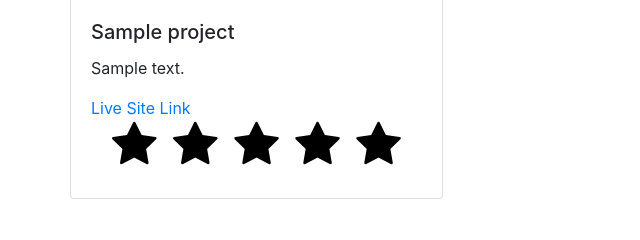
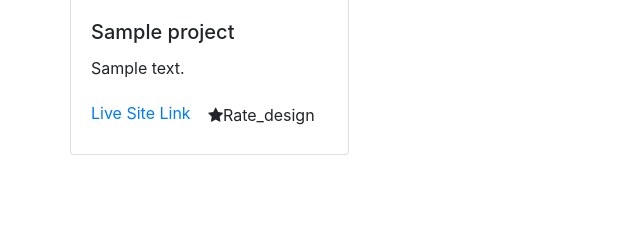
Before and after one commit to Jeff-Owuor/in-your-opinion, a Django app: page / in a window 1280 px wide. Shown: the part 137-377 px from the top of the page, without its empty margins (0-640 px from the left). Run offline with Django 4.2, Linux system fonts and the light colour scheme; tables that the repository leaves empty hold one stand-in row (values such as "Sample post"); some libraries are stand-ins or nearby versions.

Commit message:
Rate design functionality

```diff
--- a/app/templates/app/index.html
+++ b/app/templates/app/index.html
@@ -20,17 +20,7 @@
             <h5 class="card-title">{{project.project_title}}</h5>
             <p class="card-text">{{ project.project_description }}</p>
             <a href="{{ project.site_link }}" >Live Site Link</a>
-            <div class="col text-center">
-              <form action="" method="POST" class="rate-form" id="{{ object.id }}">
-                {% csrf_token %}
-                <button type="submit" class="fa fa-star fa-3x"  id="first"></button>
-                <button  type="submit" class="fa fa-star fa-3x" id="second"></button>
-                <button  type="submit" class="fa fa-star fa-3x" id="third"></button>
-                <button  type="submit" class="fa fa-star fa-3x" id="fourth"></button>
-                <button  type="submit" class="fa fa-star fa-3x" id="fifth"></button>
-              </form>
-              <h3 id="confirm-box"></h3>
-            </div>
+            <a href="{% url 'rate_design' project.id %}" class="btn"><i class="fa fa-star" aria-hidden="true"></i>Rate_design</a>
           </div>
         </div>
         {% endfor %}
--- a/app/urls.py
+++ b/app/urls.py
@@ -1,5 +1,5 @@
 from django.urls import re_path,path
-from .views import register,index,loginPage,rate_image,projectUpload,logout_user,profile,EditProfileView
+from .views import register,index,loginPage,rate_image,projectUpload,logout_user,profile,EditProfileView,rate_design
 from django.conf.urls.static import static
 from django.conf import settings
 
@@ -12,6 +12,7 @@ urlpatterns = [
     path('logout/',logout_user,name='logout'),
     path('profile/<int:id>/', profile, name="profile"),
     path('edit/<int:pk>/',EditProfileView.as_view(), name="edit"),
+    path('rate_design/<int:id>',rate_design,name='rate_design')
 ]
 
 if settings.DEBUG:
--- a/app/views.py
+++ b/app/views.py
@@ -1,5 +1,5 @@
 from django.shortcuts import render,redirect
-from .forms import RegisterForm,UploadProjectForm
+from .forms import RegisterForm,UploadProjectForm,RateForm
 from django.contrib.auth.decorators import login_required
 from django.contrib.auth import logout,login,authenticate
 from .models import Projects,Profile
@@ -96,3 +96,30 @@ class EditProfileView(UpdateView):
     template_name = 'app/edit.html'
     fields = ['bio','profile_photo','github','instagram','linkedin']
     success_url = reverse_lazy('home')
+
+
+
+def rate_design(request,id):
+    project = Projects.objects.get(id=id)
+    user = request.user
+
+    if request.method =='POST':
+        form = RateForm(request.POST)
+
+        if form.is_valid():
+            rate_design = form.save(commit=False)
+            rate_design.user = user
+            rate_design.project = project
+            rate_design.save()
+            return redirect('home')
+
+    else:
+        form = RateForm()
+
+
+    context ={
+        'form':form,
+        'project':project
+    }
+
+    return render(request, 'app/rate_design.html',context)
```
Also changed, not shown: app/forms.py (+11 -1 lines), app/static/css/rate_design.css (added, +10 -0 lines), app/templates/app/rate_design.html (added, +27 -0 lines).
